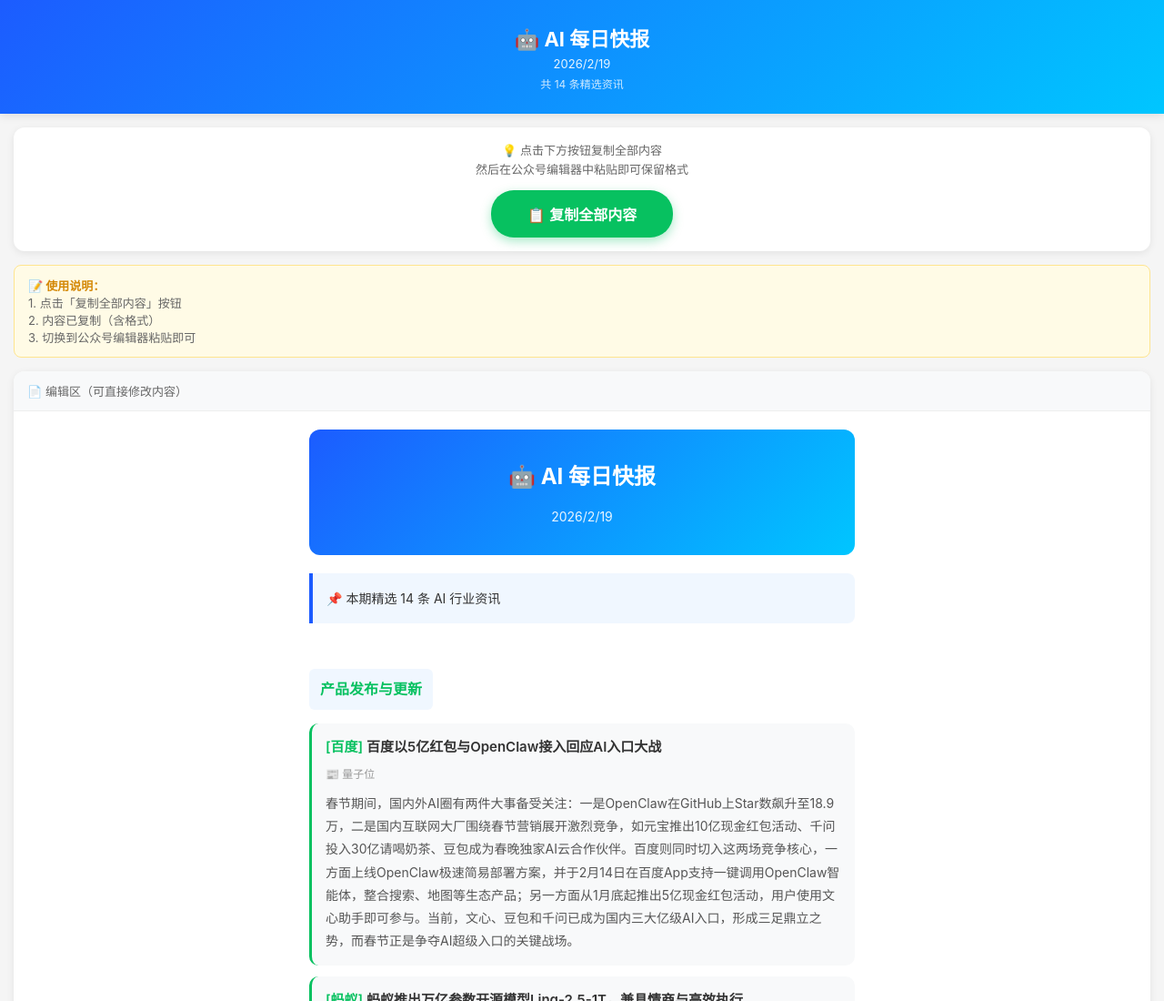
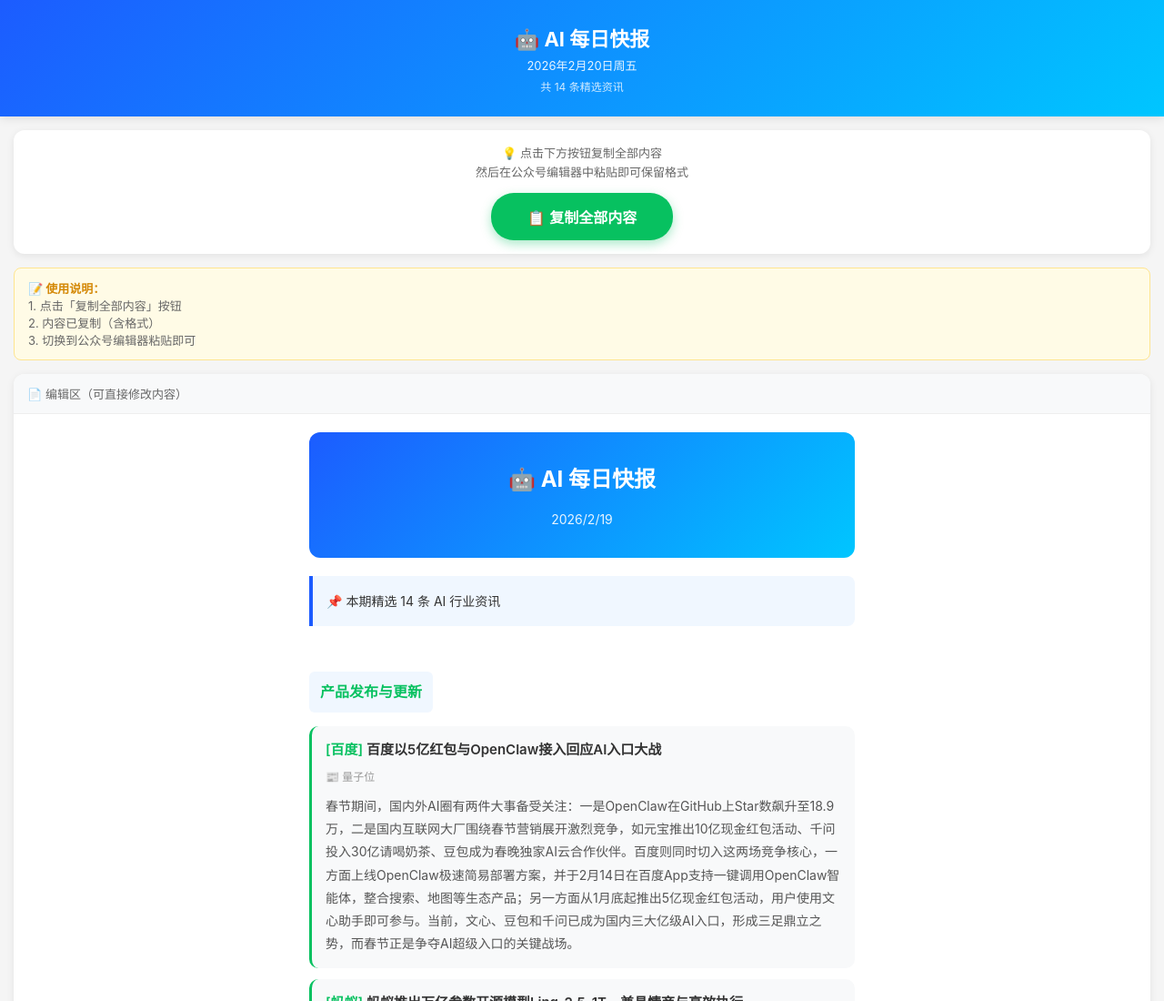
Before and after one commit to wmwm1ok/ai-news-wechat-publisher, a website: page index.html in a window 1280 px wide. Shown: the top 1100 px of the page at 91% size. Drawn offline with Linux system fonts and the light colour scheme.

Commit message:
fix: 自动刷新+北京时间+48h时间窗口

```diff
--- a/index.html
+++ b/index.html
@@ -3,6 +3,7 @@
 <head>
     <meta charset="UTF-8">
     <meta name="viewport" content="width=device-width, initial-scale=1.0, maximum-scale=1.0, user-scalable=no">
+    <meta http-equiv="refresh" content="300">
     <title>AI日报 - 在线编辑器</title>
     <style>
         * { margin: 0; padding: 0; box-sizing: border-box; }
@@ -270,7 +271,15 @@
 
         // 渲染内容
         function renderContent(data) {
-            document.getElementById('current-date').textContent = data.date;
+            // 使用北京时间显示
+        const beijingDate = new Date().toLocaleString('zh-CN', {
+            timeZone: 'Asia/Shanghai',
+            year: 'numeric',
+            month: 'long',
+            day: 'numeric',
+            weekday: 'short'
+        });
+        document.getElementById('current-date').textContent = beijingDate.split(' ')[0];
             document.getElementById('article-count').textContent = `共 ${data.count} 条精选资讯`;
 
             const editor = document.getElementById('rich-editor');
@@ -403,6 +412,9 @@
             }, 2500);
         }
 
+        // 每5分钟自动刷新数据
+        setInterval(loadData, 5 * 60 * 1000);
+
         // 初始化
         document.addEventListener('DOMContentLoaded', loadData);
     </script>
--- a/src/rss-fetcher.js
+++ b/src/rss-fetcher.js
@@ -2,7 +2,8 @@ import Parser from 'rss-parser';
 import axios from 'axios';
 import { DOMESTIC_RSS_SOURCES, OVERSEAS_RSS_SOURCES, CONFIG, AI_KEYWORDS_CORE } from './config.js';
 
-const FRESHNESS_HOURS = 24;
+// 延长至48小时，覆盖跨天发布的情况
+const FRESHNESS_HOURS = 48;
 
 /**
  * 检查新闻是否与AI行业相关
```
